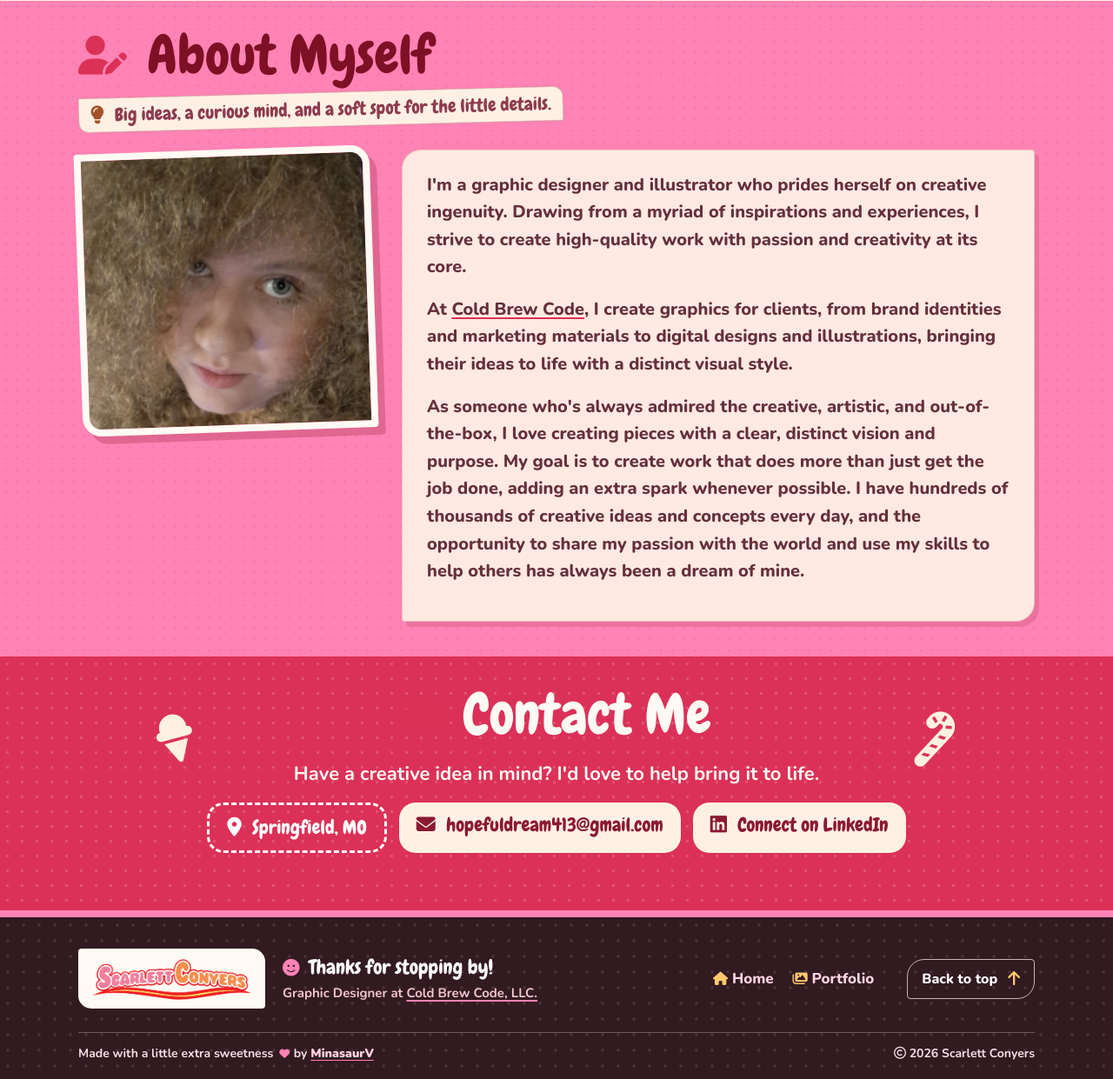
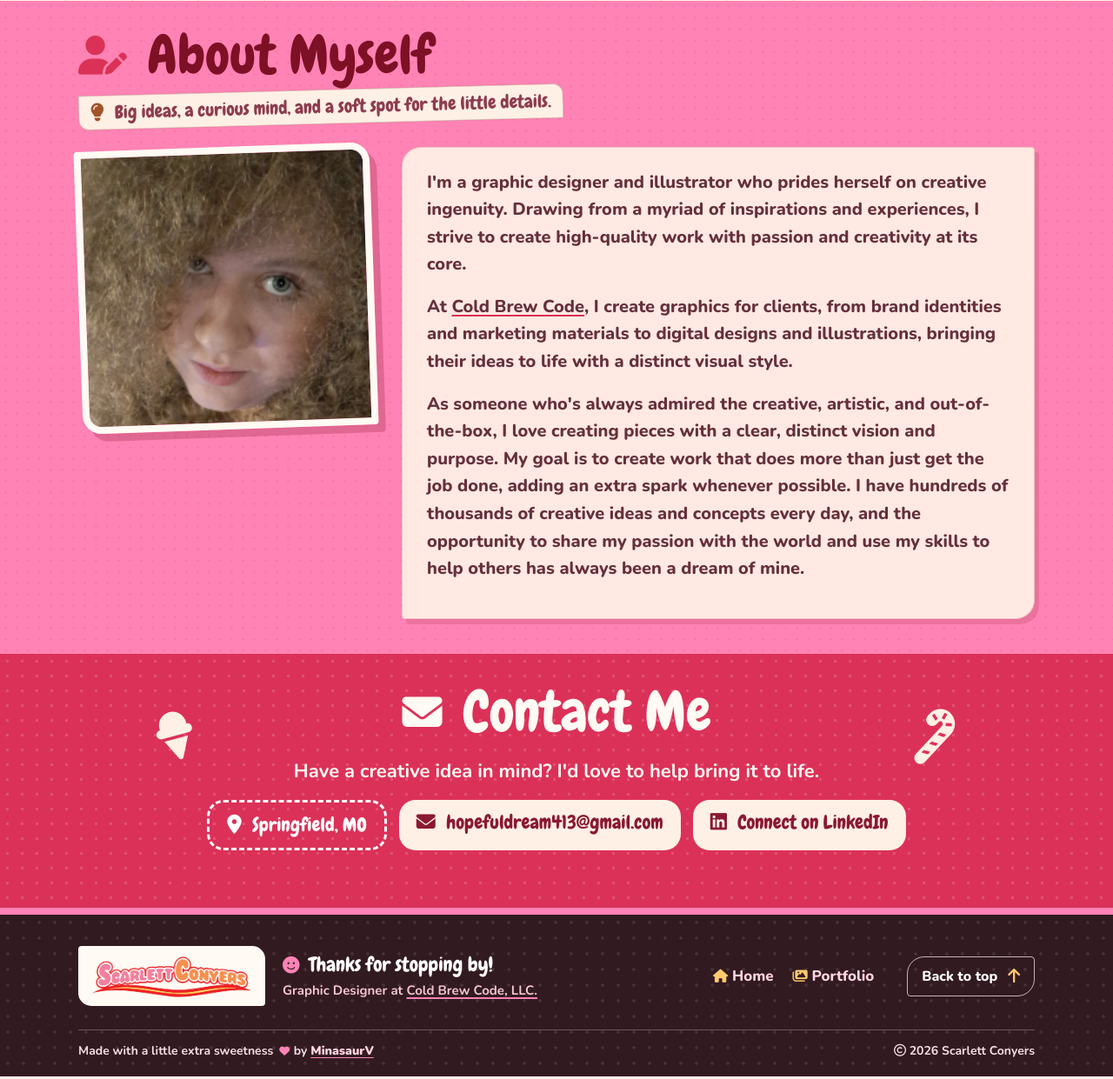
Before and after one commit to minasaurv/Scarlett-Portfolio, a Django app: page / in a window 1280 px wide. Shown: the part 772-2013 px from the top of the page at 87% size. Run offline with Django 5.2, Linux system fonts and the light colour scheme.

Commit message:
Fix contact heading icon color

```diff
--- a/core/static/core/portfolio.css
+++ b/core/static/core/portfolio.css
@@ -366,15 +366,20 @@ a {
 }
 
 .about-rail h2 {
-  margin-bottom: 3px;
   color: #7d1025;
   text-align: left;
 }
 
-.about-rail h2 i,
+.about-rail h2 i {
+  margin-right: 9px;
+  color: var(--pink-dark);
+  font-size: .72em;
+  vertical-align: .08em;
+}
+
 .contact-rail h2 i {
   margin-right: 9px;
-  color: var(--pink-dark);
+  color: var(--white);
   font-size: .72em;
   vertical-align: .08em;
 }
--- a/templates/core/index.html
+++ b/templates/core/index.html
@@ -53,7 +53,7 @@
 
   <section class="contact-section" id="contact" aria-labelledby="contact-title">
     <div class="dotted-rail contact-rail">
-      <span class="contact-sweet contact-sweet-left" aria-hidden="true"><i class="      fa-solid fa-ice-cream"></i></span>
+      <span class="contact-sweet contact-sweet-left" aria-hidden="true"><i class="fa-solid fa-ice-cream"></i></span>
             <span class="contact-sweet contact-sweet-right" aria-hidden="true"><i class="fa-solid fa-candy-cane"></i></span>
       <h2 id="contact-title"><i class="fa-solid fa-envelope" aria-hidden="true"></i> Contact Me</h2>
       <p>Have a creative idea in mind? I'd love to help bring it to life.</p>
```
